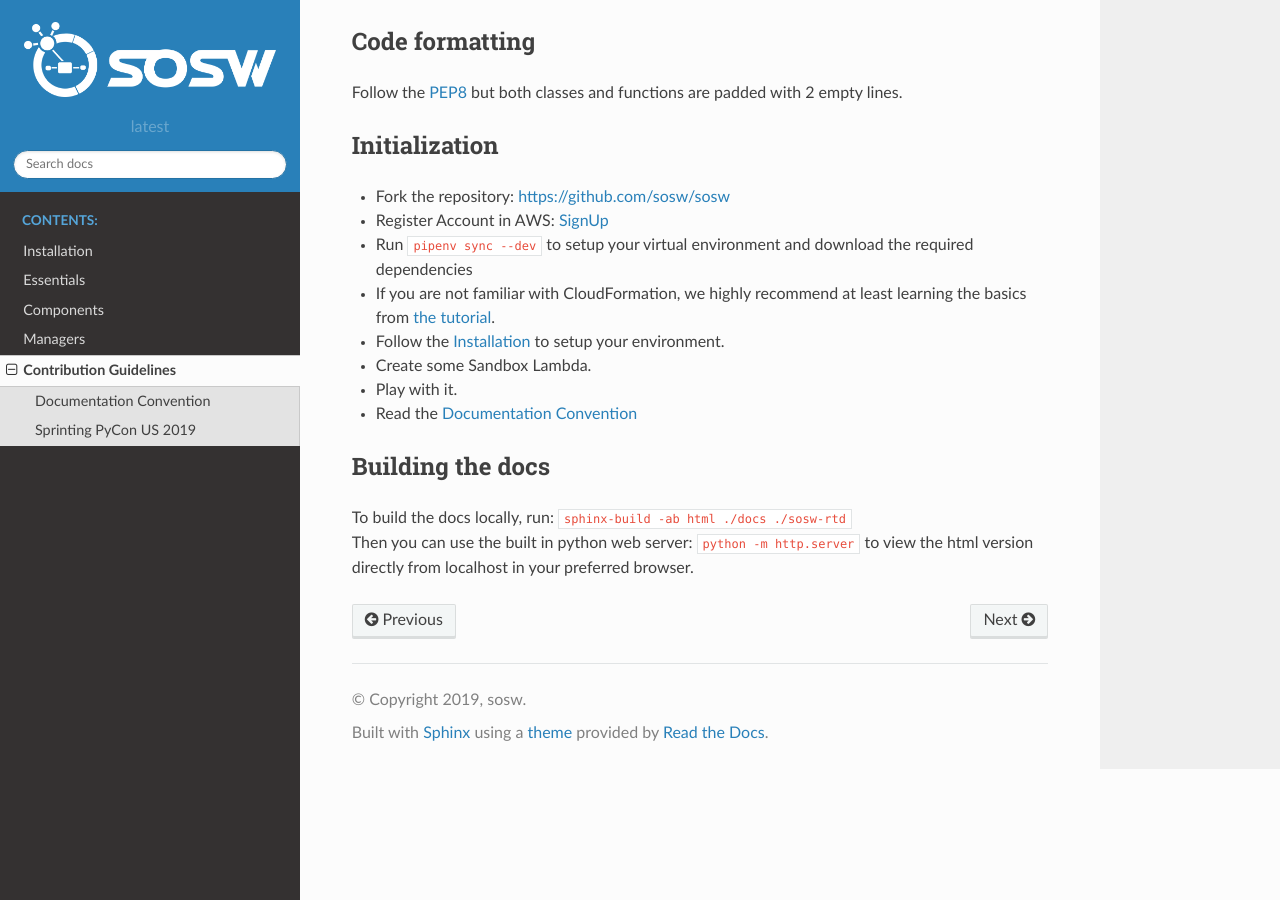
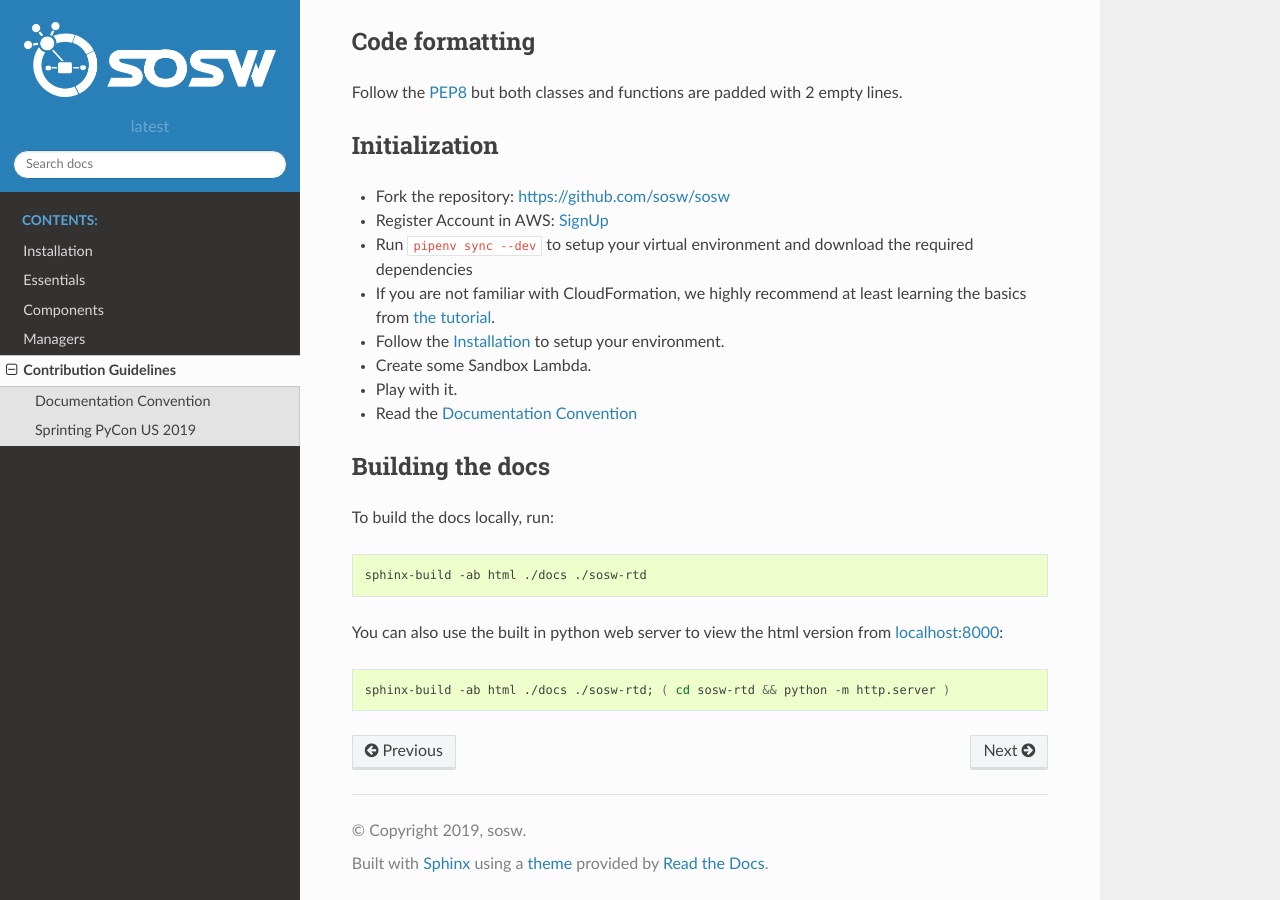
Before and after one commit to sosw/sosw, a Sphinx documentation site: the page built from docs/contribution/index.rst, in a window 1280 px wide and 900 px high, scrolled down 638 px. Built offline with Sphinx 7.4.7 and the Read the Docs theme 2.0.0, drawn with Linux system fonts in a browser that asks for light colours.

```diff
--- a/docs/contribution/index.rst
+++ b/docs/contribution/index.rst
@@ -58,6 +58,15 @@
 Building the docs
 ------------------
 
-| To build the docs locally, run: ``sphinx-build -ab html ./docs ./sosw-rtd``
-| Then you can use the built in python web server: ``python -m http.server`` to view the html version
-  directly from localhost in your preferred browser.
+To build the docs locally, run:
+
+.. code-block:: bash
+
+   sphinx-build -ab html ./docs ./sosw-rtd
+
+
+You can also use the built in python web server to view the html version from `localhost:8000 <http://0.0.0.0:8000/>`_:
+
+.. code-block:: bash
+
+   sphinx-build -ab html ./docs ./sosw-rtd; ( cd sosw-rtd && python -m http.server )
```
Also changed, not shown: 1 other file.
